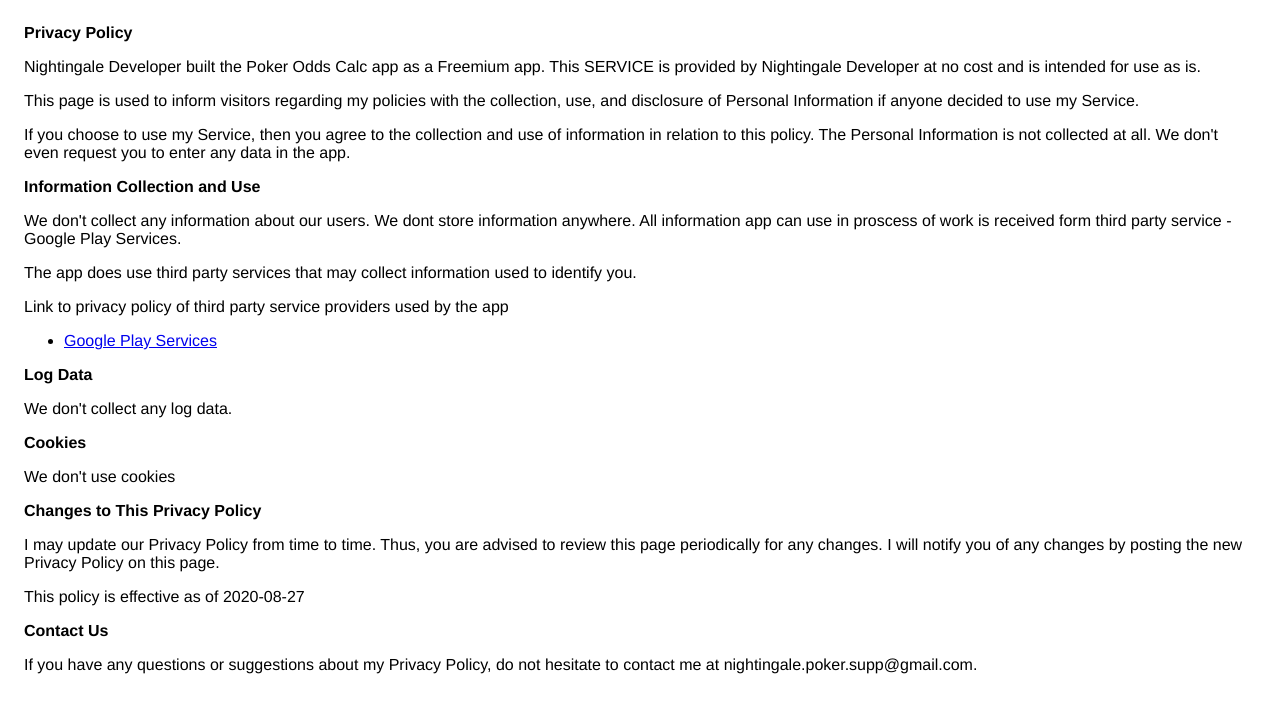
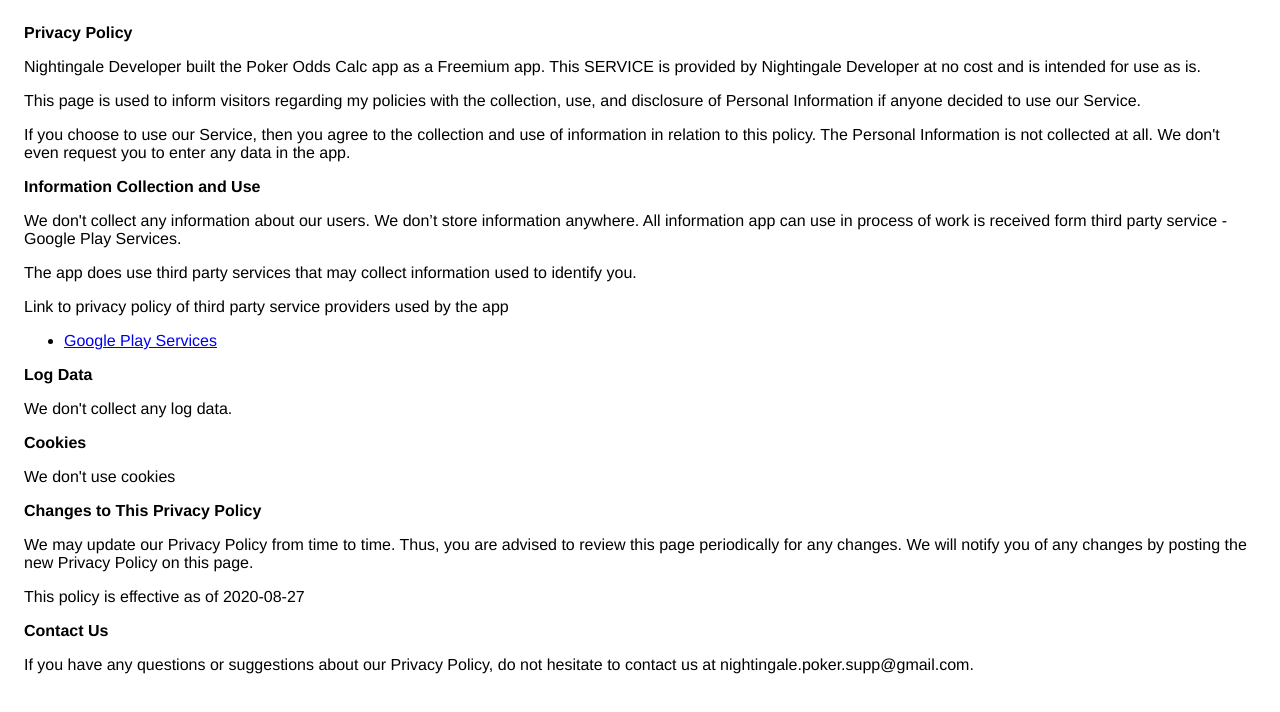
Before and after one commit to Volodya215/poker-odds-calc, a plain HTML site: page index.html in a window 1280 px wide. Drawn offline with Linux system fonts and the light colour scheme.

Commit message:
Last modify

```diff
--- a/index.html
+++ b/index.html
@@ -15,16 +15,16 @@
                 </p> <p>
                   This page is used to inform visitors regarding my
                   policies with the collection, use, and disclosure of Personal
-                  Information if anyone decided to use my Service.
+                  Information if anyone decided to use our Service.
                 </p> <p>
-                  If you choose to use my Service, then you agree to
+                  If you choose to use our Service, then you agree to
                   the collection and use of information in relation to this
                   policy. The Personal Information is not collected at all.
                   We don't even request you to enter any data in the app.
                 </p> <p><strong>Information Collection and Use</strong></p> <p>
-                  We don't collect any information about our users. We dont
+                  We don't collect any information about our users. We don’t
                   store information anywhere. All information app can use in
-                  proscess of work is received form third party service -
+                  process of work is received form third party service -
                   Google Play Services.
                 </p> <div><p>
                   The app does use third party services that may collect
@@ -37,14 +37,14 @@
                 </p> <p><strong>Cookies</strong></p> <p>
                   We don't use cookies
                 </p><p><strong>Changes to This Privacy Policy</strong></p> <p>
-                  I may update our Privacy Policy from
+                  We may update our Privacy Policy from
                   time to time. Thus, you are advised to review this page
-                  periodically for any changes. I will
+                  periodically for any changes. We will
                   notify you of any changes by posting the new Privacy Policy on
                   this page.
                 </p> <p>This policy is effective as of 2020-08-27</p> <p><strong>Contact Us</strong></p> <p>
-                  If you have any questions or suggestions about my
-                  Privacy Policy, do not hesitate to contact me at nightingale.poker.supp@gmail.com.
+                  If you have any questions or suggestions about our
+                  Privacy Policy, do not hesitate to contact us at nightingale.poker.supp@gmail.com.
                 </p>
     </body>
     </html>
```
